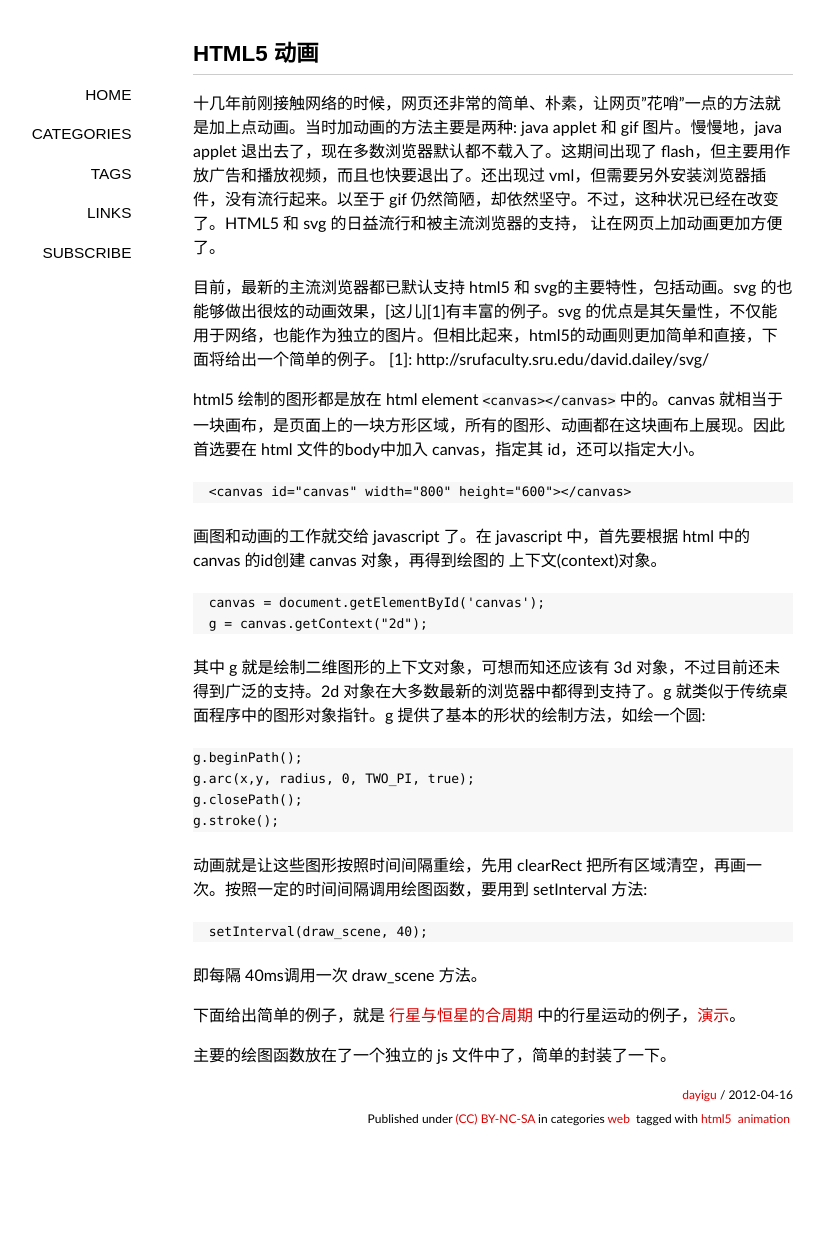
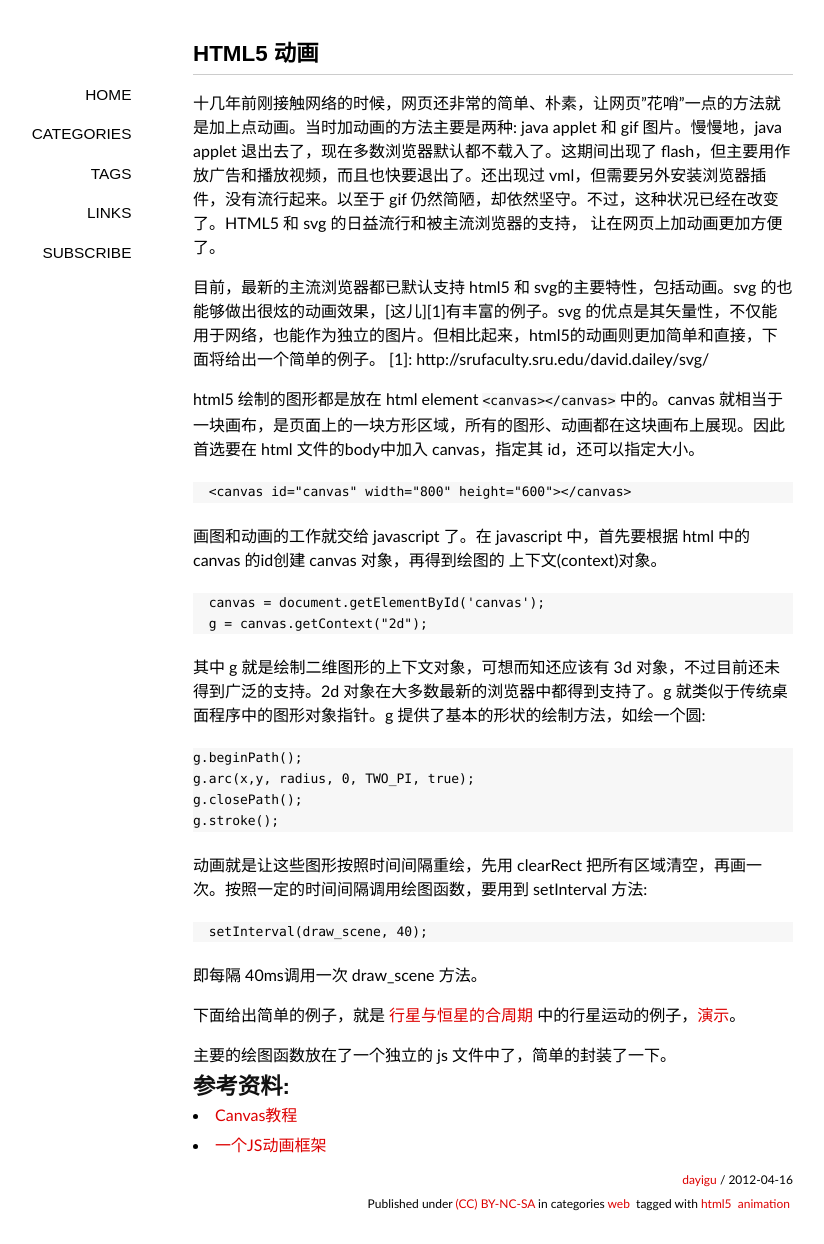
Before and after one commit to Mddct/dayigu.github.com, a Jekyll site: the page built from _posts/2012-04-16-html5-animation.md, in a window 1280 px wide. Shown: the whole page, without its empty margins (147-971 px from the left). Built offline with Jekyll 4.4.1, drawn with Linux system fonts in a browser that asks for light colours; some web fonts are replaced; Markdown is read by kramdown in place of the engine named in the settings; comment, search, counter and statistics services are not loaded; before the commit the page ends 1159 px from its top, so only the background shows below that.

Commit message:
new post

```diff
--- a/_posts/2012-04-16-html5-animation.md
+++ b/_posts/2012-04-16-html5-animation.md
@@ -38,3 +38,8 @@ html5 绘制的图形都是放在 html element `<canvas></canvas>` 中的。canv
   [3]: http://dayigu.github.com/html/planet_star_conjunction.html
 
 主要的绘图函数放在了一个独立的 js 文件中了，简单的封装了一下。
+
+## 参考资料:
+
+* [Canvas教程](https://developer.mozilla.org/cn/Canvas_tutorial)
+* [一个JS动画框架](http://www.funnyhao.com/a-js-animation-framework-based-on-html5-canvas/)
```
Also changed, not shown: 1 other file.
